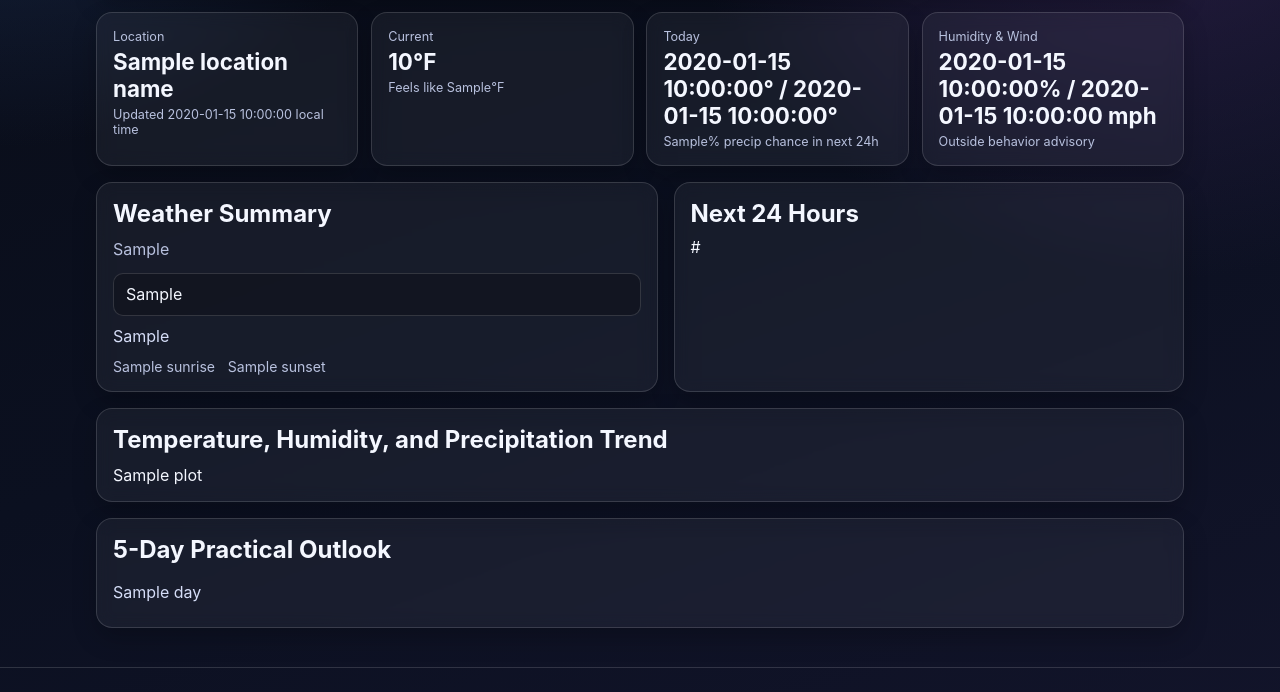
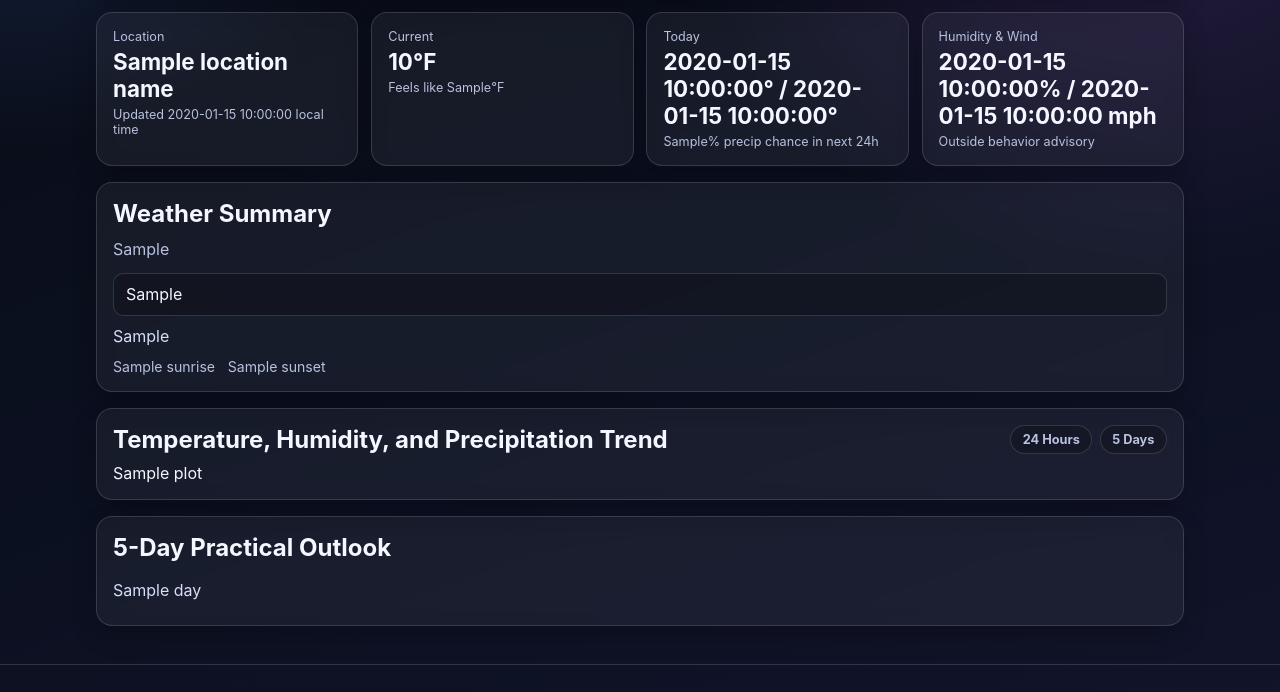
Before and after one commit to Appels-to-oranges/wtfistheweather, a Flask app: template templates/weather.html in a window 1280 px wide. Shown: the part 316-1008 px from the top of the page. Run offline with Flask 3, Linux system fonts and the light colour scheme; the template is opened without the code that fills it: most values are stand-ins (such as "Sample title", 1, 10 or a date in 2020).

Commit message:
Use one main weather chart with 24h/5d toggle.
Remove the separate 24-hour chart and add a timeframe switch that updates the main trend chart between 24-hour and 5-day views.

Made-with: Cursor

```diff
--- a/app.py
+++ b/app.py
@@ -106,6 +106,9 @@ def weather():
 
     lat = request.args.get("lat")
     lon = request.args.get("lon")
+    timeframe = request.args.get("tf", "5d").lower()
+    if timeframe not in {"24h", "5d"}:
+        timeframe = "5d"
 
     try:
         forecast_url = (
@@ -191,33 +194,7 @@ def weather():
         today_lo = round(today_group["temperature"].min())
         max_pop_next_day = int(df.head(8)["pop"].max())
 
-        next_24h_df = df.head(8).copy()
-        fig_24h = go.Figure()
-        fig_24h.add_trace(
-            go.Scatter(
-                x=next_24h_df["datetime"],
-                y=next_24h_df["temperature"],
-                name="Temperature",
-                mode="lines+markers",
-                line=dict(width=2.6, color=CHART_COLORS["temp"]),
-                marker=dict(size=6),
-                yaxis="y",
-                hovertemplate="<b>%{x|%I:%M %p}</b><br>Temp: %{y:.0f}\N{DEGREE SIGN}F<extra></extra>",
-            )
-        )
-        fig_24h.add_trace(
-            go.Bar(
-                x=next_24h_df["datetime"],
-                y=next_24h_df["pop"],
-                name="Precipitation",
-                marker=dict(color=CHART_COLORS["precip_bar"]),
-                width=3 * 3600 * 1000,
-                yaxis="y2",
-                hovertemplate="<b>%{x|%I:%M %p}</b><br>Precip: %{y:.0f}%<extra></extra>",
-            )
-        )
-        apply_standard_chart_layout(fig_24h, "Temperature (F)", "Precipitation (%)", "%I %p")
-        hourly_plot = fig_24h.to_html(full_html=False, config={"displayModeBar": False})
+        plot_df = df.head(8).copy() if timeframe == "24h" else df.copy()
 
         sunrise_str = None
         sunset_str = None
@@ -237,10 +214,10 @@ def weather():
 
         night_rects = []
         if sunrise_time and sunset_time:
-            df["daytime"] = df["datetime"].apply(
+            plot_df["daytime"] = plot_df["datetime"].apply(
                 lambda x: "day" if sunrise_time < x.time() <= sunset_time else "night"
             )
-            for _, row in df[df["daytime"] == "night"].iterrows():
+            for _, row in plot_df[plot_df["daytime"] == "night"].iterrows():
                 night_rects.append(
                     {
                         "type": "rect",
@@ -259,8 +236,8 @@ def weather():
         fig = go.Figure()
         fig.add_trace(
             go.Scatter(
-                x=df["datetime"],
-                y=df["temperature"],
+                x=plot_df["datetime"],
+                y=plot_df["temperature"],
                 name="Temperature",
                 yaxis="y",
                 mode="lines+markers",
@@ -271,8 +248,8 @@ def weather():
         )
         fig.add_trace(
             go.Scatter(
-                x=df["datetime"],
-                y=df["humidity"],
+                x=plot_df["datetime"],
+                y=plot_df["humidity"],
                 name="Humidity",
                 yaxis="y2",
                 mode="lines+markers",
@@ -283,8 +260,8 @@ def weather():
         )
         fig.add_trace(
             go.Bar(
-                x=df["datetime"],
-                y=df["pop"],
+                x=plot_df["datetime"],
+                y=plot_df["pop"],
                 name="Precip %",
                 yaxis="y2",
                 marker=dict(color=CHART_COLORS["precip_bar"]),
@@ -305,14 +282,18 @@ def weather():
                 )
             )
 
-        temp_min = max(0, int(df["temperature"].min() // 10) * 10 - 10)
-        temp_max = int(df["temperature"].max() // 10) * 10 + 20
+        temp_min = max(0, int(plot_df["temperature"].min() // 10) * 10 - 10)
+        temp_max = int(plot_df["temperature"].max() // 10) * 10 + 20
         temp_ticks = list(range(temp_min, temp_max + 1, 10))
+        tick_freq = "6h" if timeframe == "24h" else "12h"
         tick_vals = pd.date_range(
-            start=df["datetime"].min(), end=df["datetime"].max(), freq="12h"
+            start=plot_df["datetime"].min(), end=plot_df["datetime"].max(), freq=tick_freq
         )
 
-        apply_standard_chart_layout(fig, "Temperature (F)", "Humidity / Precip (%)", "%b %d\n%I %p")
+        x_tickformat = "%I %p" if timeframe == "24h" else "%b %d\n%I %p"
+        apply_standard_chart_layout(
+            fig, "Temperature (F)", "Humidity / Precip (%)", x_tickformat
+        )
         fig.update_layout(
             showlegend=True,
             shapes=night_rects,
@@ -345,10 +326,10 @@ def weather():
                 gridcolor=CHART_COLORS["grid"],
                 zeroline=False,
                 tickvals=tick_vals,
-                tickformat="%b %d\n%I %p",
+                tickformat=x_tickformat,
                 tickangle=0,
                 tickfont=dict(size=11),
-                range=[df["datetime"].min(), df["datetime"].max()],
+                range=[plot_df["datetime"].min(), plot_df["datetime"].max()],
             ),
         )
 
@@ -381,10 +362,12 @@ def weather():
             today_hi=today_hi,
             today_lo=today_lo,
             max_pop_next_day=max_pop_next_day,
-            hourly_plot=hourly_plot,
             vibe_line=vibe_line,
             activity_hint=activity_hint,
             local_generated_at=datetime.now(tz).strftime("%I:%M %p"),
+            chart_timeframe=timeframe,
+            lat_query=lat,
+            lon_query=lon,
         )
 
     except Exception as e:
--- a/static/css/styles.css
+++ b/static/css/styles.css
@@ -183,6 +183,10 @@ body {
   grid-template-columns: 1.1fr 1fr;
 }
 
+.summary-layout {
+  grid-template-columns: 1fr;
+}
+
 h2 {
   margin-top: 0;
   margin-bottom: 0.55rem;
@@ -253,6 +257,45 @@ h2 {
   margin-bottom: 0.7rem;
 }
 
+.chart-header {
+  display: flex;
+  justify-content: space-between;
+  align-items: center;
+  gap: 0.8rem;
+  margin-bottom: 0.55rem;
+}
+
+.chart-header h2 {
+  margin-bottom: 0;
+}
+
+.timeframe-toggle {
+  display: inline-flex;
+  gap: 0.45rem;
+}
+
+.timeframe-btn {
+  text-decoration: none;
+  color: var(--muted);
+  border: 1px solid var(--line);
+  border-radius: 999px;
+  padding: 0.36rem 0.72rem;
+  font-size: 0.8rem;
+  font-weight: 700;
+  background: rgba(0, 0, 0, 0.22);
+}
+
+.timeframe-btn:hover {
+  color: var(--text);
+  border-color: rgba(116, 192, 252, 0.7);
+}
+
+.timeframe-btn.active {
+  color: #061423;
+  background: var(--accent);
+  border-color: transparent;
+}
+
 .chart-container {
   width: 100%;
 }
@@ -303,4 +346,9 @@ h2 {
     flex-direction: column;
     align-items: flex-start;
   }
+
+  .chart-header {
+    flex-direction: column;
+    align-items: flex-start;
+  }
 }
--- a/templates/weather.html
+++ b/templates/weather.html
@@ -57,7 +57,7 @@
       </article>
     </section>
 
-    <section class="info-layout">
+    <section class="info-layout summary-layout">
       <article class="card">
         <h2>Weather Summary</h2>
         <p class="summary-line">{{ current_weather }}</p>
@@ -70,17 +70,26 @@
         </div>
         {% endif %}
       </article>
-
-      <article class="card">
-        <h2>Next 24 Hours</h2>
-        <div class="chart-container">
-          {{ hourly_plot|safe }}
-        </div>
-      </article>
     </section>
 
     <section class="card chart-card">
-      <h2>Temperature, Humidity, and Precipitation Trend</h2>
+      <div class="chart-header">
+        <h2>Temperature, Humidity, and Precipitation Trend</h2>
+        <div class="timeframe-toggle">
+          <a
+            class="timeframe-btn {% if chart_timeframe == '24h' %}active{% endif %}"
+            href="/?lat={{ lat_query }}&lon={{ lon_query }}&tf=24h"
+          >
+            24 Hours
+          </a>
+          <a
+            class="timeframe-btn {% if chart_timeframe == '5d' %}active{% endif %}"
+            href="/?lat={{ lat_query }}&lon={{ lon_query }}&tf=5d"
+          >
+            5 Days
+          </a>
+        </div>
+      </div>
       <div class="chart-container">{{ plot|safe }}</div>
     </section>
 
```
